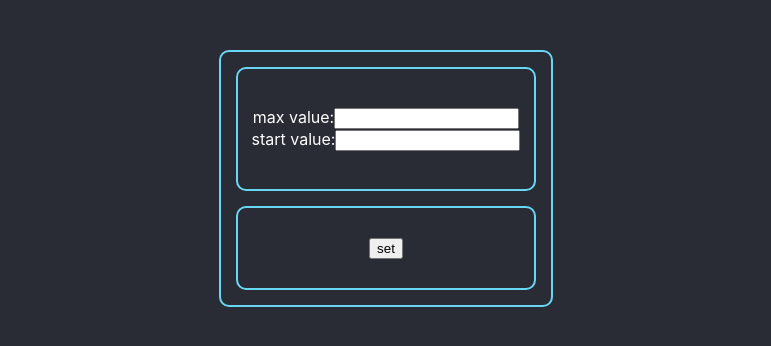
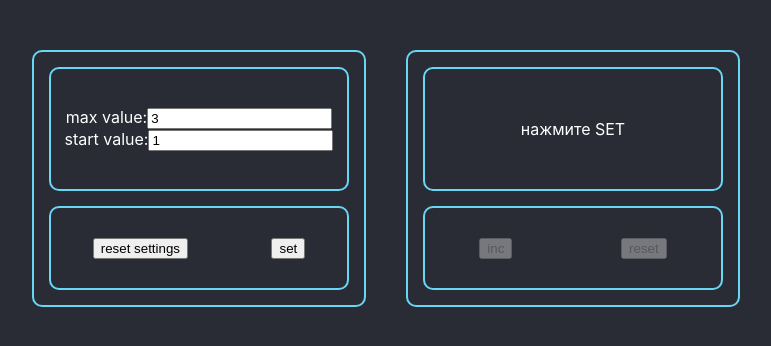
Before and after one commit to kaskodim/counter2-it-incubator, a React (Create React App) app: page / in a window 1280 px wide. Shown: the top 346 px of the page, without its empty margins (254-1025 px from the left). Built offline with nearby package versions, Linux system fonts and the light colour scheme.

Commit message:
"working version without styles"

```diff
--- a/src/App.tsx
+++ b/src/App.tsx
@@ -2,9 +2,14 @@ import React from 'react';
 import {Counter} from './components/Сounter/Counter';
 
 function App() {
+
+    const getLocalValue = localStorage.getItem('values');
+    const localValue = getLocalValue !== null ? JSON.parse(getLocalValue) : {};
+
     return (
         <div className="App">
-            <Counter/>
+            <Counter localValue={localValue}
+            />
         </div>
     );
 }
--- a/src/components/CounterBlock/CounterBlock.tsx
+++ b/src/components/CounterBlock/CounterBlock.tsx
@@ -1,43 +1,72 @@
-import React, {useEffect, useState} from 'react';
-import {BoxControlUnit, Box, BoxScreen} from '../Сounter/Counter';
+import React, {useEffect} from 'react';
+import {BoxControlUnit, Box, BoxScreen, ValuesType} from '../Сounter/Counter';
 
 type CounterBlockPropsType = {
-    startValue: number
-    maxValue: number
+    values: ValuesType
+    isError: boolean
+    isMassageFlag: boolean
 }
 
 export const CounterBlock = (props: CounterBlockPropsType) => {
 
-    const [value, setValue] = React.useState<number>(props.startValue);
+    const [value, setValue] = React.useState<number>(props.values.start);
+    const [isPressedInc, setIsPressedInc] = React.useState<boolean>(false);
+    const [isPressedReset, setIsPressedReset] = React.useState<boolean>(false);
 
+    useEffect(() => {
+        if (value === props.values.max) {
+            setIsPressedInc(true)
+        }
+    }, [value])
 
-    // useEffect(() => {
-    //     setValue(props.startValue)
-    // }, [props.startValue])
-
-    //
     const onClickAddValue = () => {
-        if(value< props.maxValue) {
+        setIsPressedReset(false)
+        if (value < props.values.max) {
             setValue(value + 1);
         }
+    }
 
-            setValue(value + 1);
+    const onClickRemoveValue = () => {
+        setValue(props.values.start);
+        setIsPressedInc(false)
+        setIsPressedReset(true)
+    }
 
-    }
-    //
-    // const onClickRemoveValue = () => {
-    //     setValue(props.startValue);
-    // }
+    useEffect(() => {
+        setValue(props.values.start)
+
+        if (props.isError || props.isMassageFlag) {
+            setIsPressedInc(true)
+            setIsPressedReset(true)
+        } else setIsPressedInc(false)
+
+        if (value === props.values.max) {
+            setIsPressedInc(true)
+        }
+
+    }, [props.isError, props.isMassageFlag, props.values]);
 
     return (
         <Box>
             <BoxScreen>
-                {value}
+                {
+                    props.isError ? (
+                        <span>ошибка</span>
+                    ) : props.isMassageFlag ? (
+                        <span>нажмите SET</span>
+                    ) : (
+                        value
+                    )
+                }
             </BoxScreen>
 
             <BoxControlUnit>
-                <button onClick={onClickAddValue}>inc</button>
-                {/*<button onClick={onClickRemoveValue}>reset</button>*/}
+                <button disabled={isPressedInc}
+                        onClick={onClickAddValue}>inc
+                </button>
+                <button disabled={isPressedReset}
+                        onClick={onClickRemoveValue}>reset
+                </button>
             </BoxControlUnit>
         </Box>
     );
--- a/src/components/SettingsBlock/SettingsBlock.tsx
+++ b/src/components/SettingsBlock/SettingsBlock.tsx
@@ -1,47 +1,71 @@
 import React, {ChangeEvent, useEffect} from 'react';
-import {BoxControlUnit, Box, BoxScreen} from '../Сounter/Counter';
+import {BoxControlUnit, Box, BoxScreen, ValuesType} from '../Сounter/Counter';
 
 type SettingsBlockPropsType = {
-    onChangeStart: (value: number) => void
-    onChangeMax: (value: number) => void
+    isPressedSet: boolean
+    values: ValuesType
+    onChangeValues: (field: 'start' | 'max', value: number) => void
     onChangeSetButton: (press: boolean) => void
-    isPressedSet: boolean
-    startValue: number
-    maxValue: number
     onChangeError: (error: boolean) => void
-
+    onChangeIsMassageFlag: (flag: boolean) => void
 }
-
 
 export const SettingsBlock = (props: SettingsBlockPropsType) => {
 
+    const [isPressedResetSettings, setIsPressedResetSettings] = React.useState<boolean>(false);
+
+    const negativeValues = props.values.start < 0 || props.values.max < 0
+    const startHigherMaximum = props.values.start >= props.values.max &&
+        (props.values.start > 0 || props.values.max > 0)
+
+    const error = negativeValues || startHigherMaximum
+    const valuesZero = props.values.start === 0 && props.values.max === 0
+
     const onChangeMaxValueHandler = (e: ChangeEvent<HTMLInputElement>) => {
-        props.onChangeMax(+e.currentTarget.value)
+        props.onChangeValues('max', +e.currentTarget.value)
+        setIsPressedResetSettings(false)
     }
     const onChangeStartValueHandler = (e: ChangeEvent<HTMLInputElement>) => {
-        props.onChangeStart(+e.currentTarget.value)
+      props.onChangeValues('start', +e.currentTarget.value)
+        setIsPressedResetSettings(false)
     }
 
     const setSettingsHandler = () => {
+        localStorage.setItem('values', JSON.stringify(props.values));
         props.onChangeSetButton(true)
+        props.onChangeIsMassageFlag(false)
+        props.onChangeError(false)
     }
 
-    const error = props.startValue >= props.maxValue && props.startValue > 0 ||
-        props.startValue >= props.maxValue && props.maxValue > 0
-    // todo добавить инпут меньше единицы
-
-
-
+    const resetSettingsHandler = () => {
+        props.onChangeValues('start', 0)
+        props.onChangeValues('max', 0)
+        setIsPressedResetSettings(true)
+        localStorage.clear()
+    }
 
     useEffect(() => {
+        if (valuesZero) {
+            setIsPressedResetSettings(true)
+        }
+
         if (error) {
             props.onChangeError(true)
+            props.onChangeIsMassageFlag(false)
             props.onChangeSetButton(true)
-        } else {
+
+        } else if (!error && valuesZero) {
+            props.onChangeError(false)
+            props.onChangeIsMassageFlag(true)
+            props.onChangeSetButton(true)
+
+        } else if (!error && !valuesZero) {
+            props.onChangeIsMassageFlag(true)
             props.onChangeError(false)
             props.onChangeSetButton(false)
         }
-    }, [props.startValue, props.maxValue])
+
+    }, [props.values])
 
 
     return (
@@ -50,6 +74,7 @@ export const SettingsBlock = (props: SettingsBlockPropsType) => {
                 <div>
                     <span>max value:</span>
                     <input type={'number'}
+                           value={props.values.max}
                            onChange={onChangeMaxValueHandler}
 
                     />
@@ -57,21 +82,26 @@ export const SettingsBlock = (props: SettingsBlockPropsType) => {
                 <div>
                     <span>start value:</span>
                     <input type={'number'}
+                           value={props.values.start}
                            onChange={onChangeStartValueHandler}
-
-
                     />
                 </div>
             </BoxScreen>
             <BoxControlUnit>
 
-                <button disabled={props.isPressedSet}
-                        onClick={setSettingsHandler}
-                >set
+                <button disabled={isPressedResetSettings}
+                        onClick={resetSettingsHandler}>
+                    reset settings
+                </button>
+
+
+                <button
+                    disabled={props.isPressedSet}
+                    onClick={setSettingsHandler}>
+                    set
                 </button>
 
             </BoxControlUnit>
-
         </Box>
     );
 };
--- a/src/components/Сounter/Counter.tsx
+++ b/src/components/Сounter/Counter.tsx
@@ -1,53 +1,74 @@
-import React from 'react';
+import React, {useEffect} from 'react';
 import {CounterBlock} from '../CounterBlock/CounterBlock';
 import {SettingsBlock} from '../SettingsBlock/SettingsBlock';
 import styled from 'styled-components';
-import {Simulate} from 'react-dom/test-utils';
-import error = Simulate.error;
 
+type CounterProps = {
+    localValue: ValuesType
+}
 
-export const Counter = () => {
+export type ValuesType = {
+    start: number
+    max: number
+}
 
-    // это объект
-    const [startValue, setStartValue] = React.useState<number>(0);
-    const [maxValue, setMaxValue] = React.useState<number>(0);
+export const Counter = (props: CounterProps) => {
+
+    const [values, setValues] = React.useState<ValuesType>(
+        {
+            max: 3,
+            start: 1
+        },
+    );
     const [isPressedSet, setIsPressedSet] = React.useState<boolean>(false);
     const [isError, setIsError] = React.useState<boolean>(false);
+    const [isMassageFlag, setIsMassageFlag] = React.useState<boolean>(false);
 
-    // console.log({startValue}, {maxValue}, {isPressedSet}, {isError});
+    useEffect(() => {
+        setValues(props.localValue)
+    }, []);
 
+    const onChangeValues = (field: 'start' | 'max', value: number) => {
+        if (field === 'start') {
+            setValues((prev) => ({...prev, start: value}));
+        }
 
-    const onChangeStart = (value: number) => {
-        setStartValue(value)
-    }
-
-    const onChangeMax = (value: number) => {
-        setMaxValue(value)
+        if (field === 'max') {
+            setValues((prev) => ({...prev, max: value}));
+        }
     }
 
     const onChangeSetButton = (press: boolean) => {
         setIsPressedSet(press)
     }
 
-    const onChangeError = (error: boolean) => {
+    const onChangeIsError = (error: boolean) => {
         setIsError(error)
     }
 
+    const onChangeIsMassageFlag = (flag: boolean) => {
+        setIsMassageFlag(flag)
+    }
+
+    useEffect(() => {
+        setValues(props.localValue)
+    }, []);
+
     return (
         <Wrapper>
-            <SettingsBlock onChangeStart={onChangeStart}
-                           onChangeMax={onChangeMax}
+            <SettingsBlock isPressedSet={isPressedSet}
+                           values={values}
+                           onChangeValues={onChangeValues}
                            onChangeSetButton={onChangeSetButton}
-                           isPressedSet={isPressedSet}
-                           startValue={startValue}
-                           maxValue={maxValue}
-                           onChangeError={onChangeError}
+                           onChangeError={onChangeIsError}
+                           onChangeIsMassageFlag={onChangeIsMassageFlag}
 
             />
-            {/*<CounterBlock startValue={startValue}*/}
-            {/*              maxValue={maxValue}*/}
 
-            {/*/>*/}
+            <CounterBlock values={values}
+                          isError={isError}
+                          isMassageFlag={isMassageFlag}
+            />
         </Wrapper>
     );
 };
@@ -88,4 +109,5 @@ export const BoxControlUnit = styled.div`
     display: flex;
     align-items: center;
     justify-content: space-around;
+
 `
```
